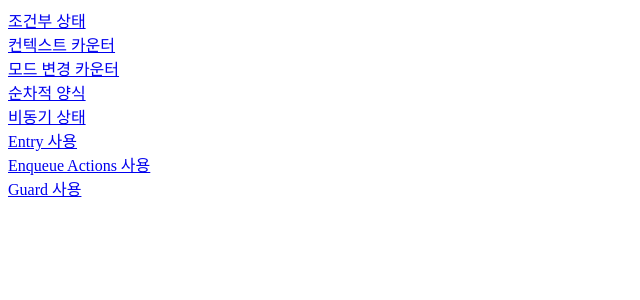
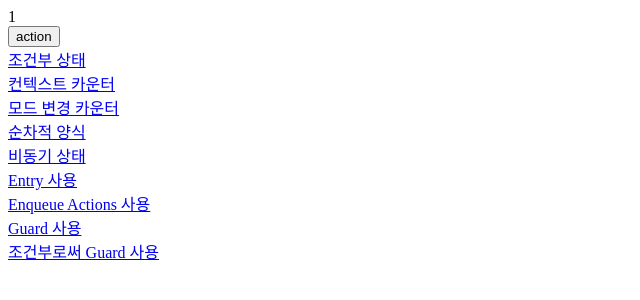
Before and after one commit to Han-D-Peter/xstate-test, a React (Vite) app: page /conditionalguardstate in a window 1280 px wide. Shown: the top 300 px of the page, without its empty margins (0-640 px from the left). Built offline with nearby package versions, Linux system fonts and the light colour scheme.

Commit message:
fix: sync xtate

```diff
--- a/src/pages/AsyncState.tsx
+++ b/src/pages/AsyncState.tsx
@@ -3,7 +3,7 @@ import { Fragment } from "react/jsx-runtime";
 import { assign, fromPromise, setup } from "xstate";
 
 async function fetchMovies() {
-  return fetch("https://yts.mx/api/v2/list_movies.json").then((res) =>
+  return await fetch("https://yts.mx/api/v2/list_movies.json").then((res) =>
     res.json()
   );
 }
--- /dev/null
+++ b/src/pages/ConditionalGuardState.tsx
@@ -0,0 +1,51 @@
+import { useMachine } from "@xstate/react";
+import { assign, createMachine } from "xstate";
+
+const conditionalGuardState = createMachine(
+  {
+    context: {
+      count: 0,
+    },
+
+    initial: "INC",
+
+    states: {
+      INC: {
+        entry: assign({ count: ({ context }) => context.count + 1 }),
+        on: {
+          action: [
+            { guard: "isOverTen", target: "DEC" },
+            {
+              actions: assign({ count: ({ context }) => context.count + 1 }),
+            },
+          ],
+        },
+      },
+      DEC: {
+        entry: assign({ count: ({ context }) => context.count - 1 }),
+        on: {
+          action: [
+            { guard: "isUnderMinusTen", target: "INC" },
+            { actions: assign({ count: ({ context }) => context.count - 1 }) },
+          ],
+        },
+      },
+    },
+  },
+  {
+    guards: {
+      isOverTen: ({ context }) => context.count > 9,
+      isUnderMinusTen: ({ context }) => context.count < -9,
+    },
+  }
+);
+
+export default function ConditionalGuardState() {
+  const [state, sendTo] = useMachine(conditionalGuardState);
+  return (
+    <div>
+      <div>{state.context.count}</div>
+      <button onClick={() => sendTo({ type: "action" })}>action</button>
+    </div>
+  );
+}
--- a/src/router.tsx
+++ b/src/router.tsx
@@ -1,4 +1,5 @@
 import AsyncState from "./pages/AsyncState";
+import ConditionalGuardState from "./pages/ConditionalGuardState";
 import ConditionalState from "./pages/ConditionalState";
 import ContextCount from "./pages/ContextCount";
 import EnqueueActionState from "./pages/EnqueueActionState";
@@ -44,4 +45,9 @@ export const router = [
     path: "/guardstate",
     component: <GuardState />,
   },
+  {
+    name: "조건부로써 Guard 사용",
+    path: "/conditionalguardstate",
+    component: <ConditionalGuardState />,
+  },
 ];
```
Also changed, not shown: 1 other file (tests, documents, lock files or other folders).
